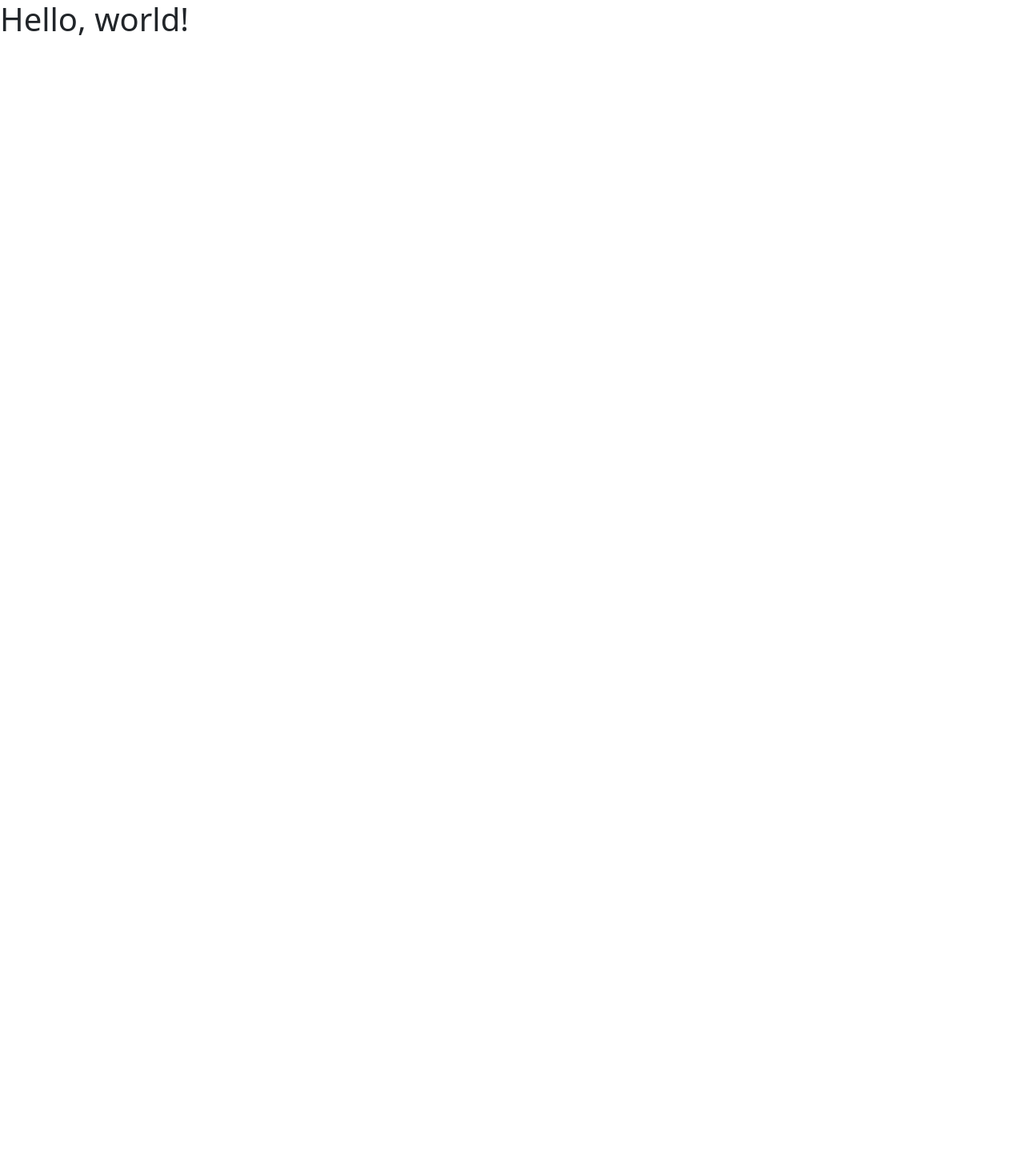
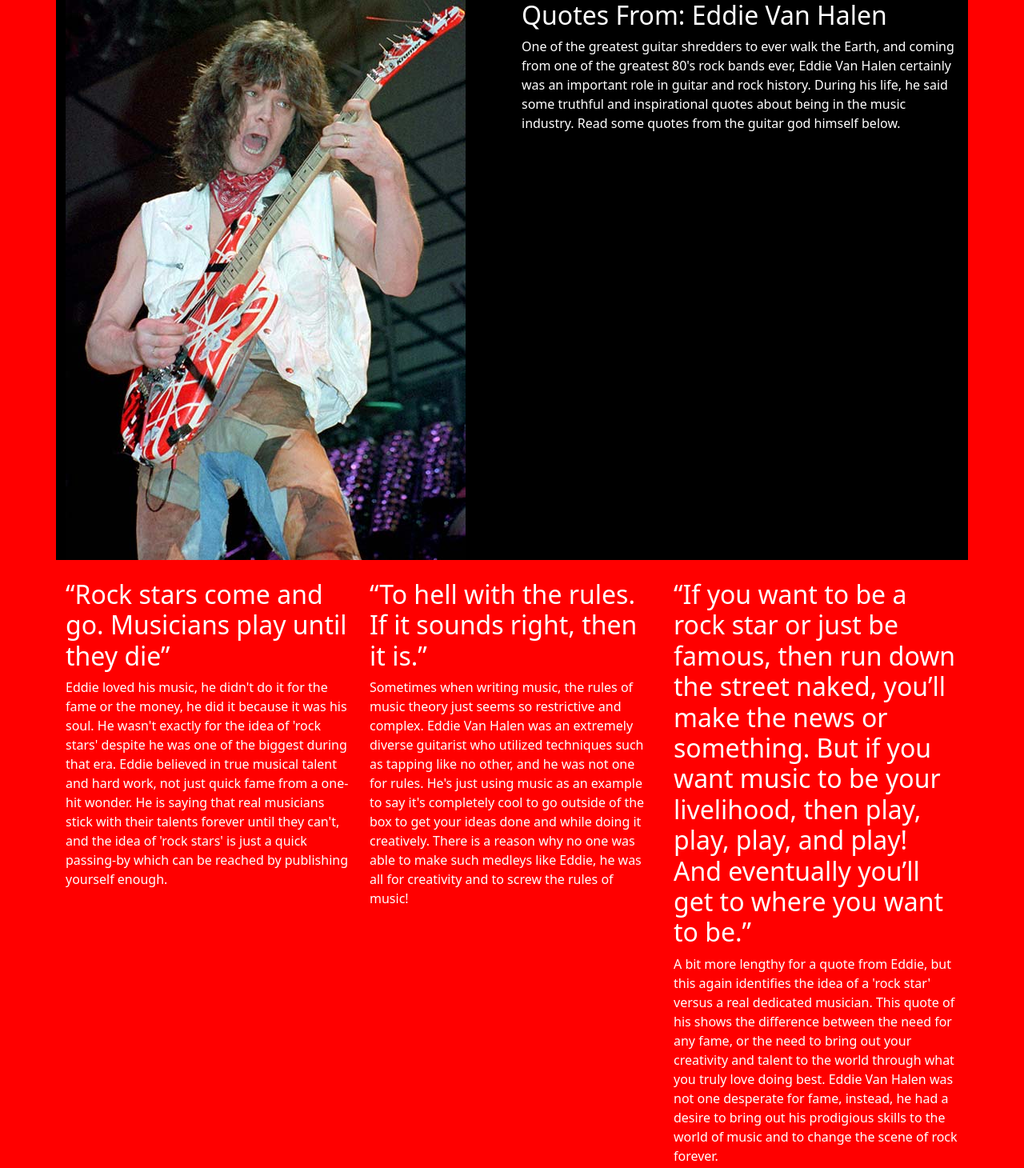
Before and after one commit to erotolo24/Weekly-Website--1---Quotes, a plain HTML site: page index.html in a window 1280 px wide. Shown: the whole page at 80% size. Before the commit the page ends 800 px from the top, so only its background shows below. Drawn offline with nearby package versions, Linux system fonts and the light colour scheme.

Commit message:
Eddie Van Halen

```diff
--- a/index.html
+++ b/index.html
@@ -5,9 +5,65 @@
     <meta name="viewport" content="width=device-width, initial-scale=1">
     <title>Eddie Van Halen Quotes</title>
     <link href="https://cdn.jsdelivr.net/npm/bootstrap@5.3.0-alpha1/dist/css/bootstrap.min.css" rel="stylesheet" integrity="sha384-GLhlTQ8iRABdZLl6O3oVMWSktQOp6b7In1Zl3/Jr59b6EGGoI1aFkw7cmDA6j6gD" crossorigin="anonymous">
+    <style>
+      body{
+        background-color: #ff0000;
+      }
+      h2{
+        color: white;
+      }
+      p{
+        color: white;
+      }
+      .jumbotron{
+        background-color: black;
+      }
+
+      .highlight{
+        background-color: black;
+      }
+    </style>
   </head>
   <body>
-    <h1>Hello, world!</h1>
-    <script src="https://cdn.jsdelivr.net/npm/bootstrap@5.3.0-alpha1/dist/js/bootstrap.bundle.min.js" integrity="sha384-w76AqPfDkMBDXo30jS1Sgez6pr3x5MlQ1ZAGC+nuZB+EYdgRZgiwxhTBTkF7CXvN" crossorigin="anonymous"></script>
+    <div class="container">
+      <div class="row jumbotron">
+        <div class="col-md-6">
+          <img class="img-fluid" src="eddievanhalen.jpg" alt="">
+        </div>
+        <div class="col-md-6">
+            <h2>
+              Quotes From: Eddie Van Halen
+            </h2>
+            <p>
+              One of the greatest guitar shredders to ever walk the Earth, and coming from one of the greatest 80's rock bands ever, Eddie Van Halen certainly was an important role in guitar and rock history. During his life, he said some truthful and inspirational quotes about being in the music industry. Read some quotes from the guitar god himself below.
+            </p>
+        </div>
+      </div>
+      <br>
+      <div class="row">
+        <div class="col-md-4">
+          <h2>
+            <div>“Rock stars come and go. Musicians play until they die”</div>
+          </h2>
+            <div><p>Eddie loved his music, he didn't do it for the fame or the money, he did it because it was his soul. He wasn't exactly for the idea of 'rock stars' despite he was one of the biggest during that era. Eddie believed in true musical talent and hard work, not just quick fame from a one-hit wonder. He is saying that real musicians stick with their talents forever until they can't, and the idea of 'rock stars' is just a quick passing-by which can be reached by publishing yourself enough.</p></div>
+        </div>
+        <div class="col-md-4">
+          <h2>
+            <div>“To hell with the rules. If it sounds right, then it is.”</div>
+          </h2>
+          <div><p>
+            Sometimes when writing music, the rules of music theory just seems so restrictive and complex. Eddie Van Halen was an extremely diverse guitarist who utilized techniques such as tapping like no other, and he was not one for rules. He's just using music as an example to say it's completely cool to go outside of the box to get your ideas done and while doing it creatively. There is a reason why no one was able to make such medleys like Eddie, he was all for creativity and to screw the rules of music!
+          </p></div>
+        </div>
+        <div class="col-md-4">
+          <h2><div>
+            “If you want to be a rock star or just be famous, then run down the street naked, you’ll make the news or something. But if you want music to be your livelihood, then play, play, play, and play! And eventually you’ll get to where you want to be.”</div>
+          </h2>
+          <div><p>
+            A bit more lengthy for a quote from Eddie, but this again identifies the idea of a 'rock star' versus a real dedicated musician. This quote of his shows the difference between the need for any fame, or the need to bring out your creativity and talent to the world through what you truly love doing best. Eddie Van Halen was not one desperate for fame, instead, he had a desire to bring out his prodigious skills to the world of music and to change the scene of rock forever.
+          </p></div>
+        </div>
+      </div>
+    </div>
   </body>
 </html>
```
Also changed, not shown: eddievanhalen.jpg (added).
